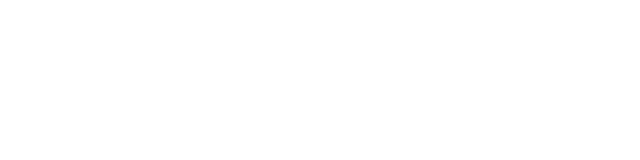
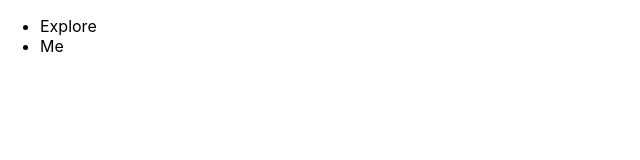
Before and after one commit to serenakemono/Inspire, a React (Create React App) app in the folder demo/src/main/frontend/: page / in a window 1280 px wide. Shown: the top 160 px of the page, without its empty margins (0-640 px from the left). Built offline with nearby package versions, Linux system fonts and the light colour scheme.

Commit message:
Add a minimalistic navigation bar

```diff
--- a/demo/src/main/frontend/package.json
+++ b/demo/src/main/frontend/package.json
@@ -10,6 +10,7 @@
     "react": "^18.1.0",
     "react-dom": "^18.1.0",
     "react-scripts": "5.0.1",
+    "styled-components": "^5.3.5",
     "web-vitals": "^2.1.4"
   },
   "scripts": {
--- a/demo/src/main/frontend/src/App.js
+++ b/demo/src/main/frontend/src/App.js
@@ -1,10 +1,12 @@
 import logo from './logo.svg';
 import './App.css';
+import axios from "axios"
+import Header from './Header';
 
 function App() {
   return (
-    <div className="App">
-
+    <div>
+      <Header />
     </div>
   );
 }
--- /dev/null
+++ b/demo/src/main/frontend/src/Button.js
@@ -0,0 +1,6 @@
+import styled from 'styled-components'
+
+const Button = styled.button`
+    background: transparent;
+    border-radius: 3px;
+    border: 2px `
--- /dev/null
+++ b/demo/src/main/frontend/src/Header.js
@@ -0,0 +1,24 @@
+import React from 'react'
+import { useState } from 'react'
+import NavBar from './NavBar';
+
+const Header = () => {
+    const [headerItems, setHeaderItems] = useState([
+        {
+            id: "headerItem1",
+            title: "Explore"
+        },
+        {
+            id: "headerItem2",
+            title: "Me"
+        }
+    ]);
+
+    return (
+        <header>
+            <NavBar headerItems = {headerItems} />
+        </header>
+    )
+}
+
+export default Header
--- /dev/null
+++ b/demo/src/main/frontend/src/NavBar.js
@@ -0,0 +1,15 @@
+import React from 'react'
+
+const NavBar = ({ headerItems }) => {
+  return (
+    <ul>
+        {headerItems.map((item) => (
+            <li className="headerItem" key ={item.id}>
+                <div>{item.title}</div>
+            </li>
+        ))}
+    </ul>
+  )
+}
+
+export default NavBar
```
Also changed, not shown: demo/src/main/frontend/src/logo.svg, 1 other file (tests, documents, lock files or other folders).
